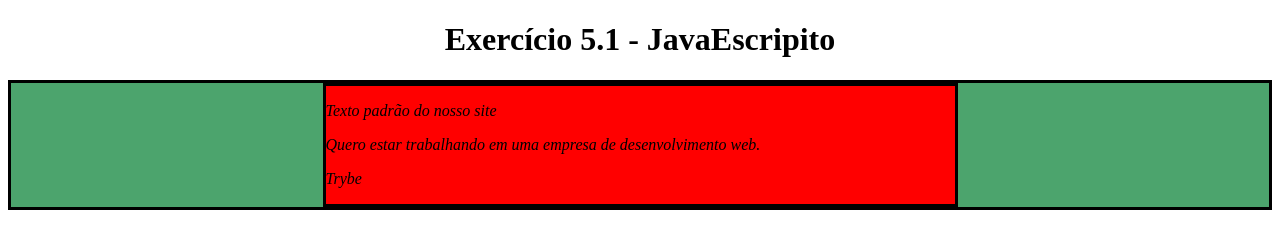
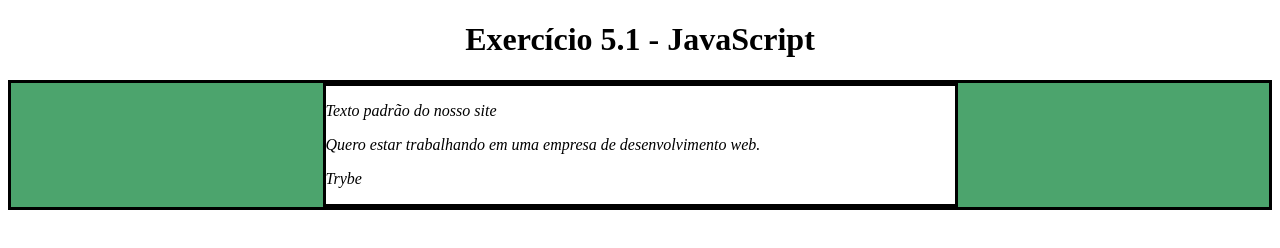
Before and after one commit to marcoPoloJr/Trybe-exercicios, a plain HTML site: page fundamentos/bloco-5-javascript-dom-eventos-e-web-storage/dia-1-javascript-dom-e-seletores/HTML.html in a window 1280 px wide. Drawn offline with Linux system fonts and the light colour scheme.

Commit message:
alterar tag <h1>

```diff
--- a/fundamentos/bloco-5-javascript-dom-eventos-e-web-storage/dia-1-javascript-dom-e-seletores/HTML.html
+++ b/fundamentos/bloco-5-javascript-dom-eventos-e-web-storage/dia-1-javascript-dom-e-seletores/HTML.html
@@ -42,18 +42,31 @@
       </section>
     </main>
     <script>
+        //1
         function mudarTexto(){
             let texto = document.getElementsByTagName('p')[1];
                 texto.innerText = 'Quero estar trabalhando em uma empresa de desenvolvimento web.'
         }
         mudarTexto()
 
-
+        //2
         function alteraCor(){
           let cor = document.getElementsByClassName('main-content')[0];
             cor.style.background = 'rgb(76,164,109)'
         }
         alteraCor();
+        //3
+        function alteraCorCentro(){
+            let corCentro = document.getElementsByClassName("center-content")[0];
+            corCentro.style.background = 'white'
+        }
+        alteraCorCentro( )
+        //4
+        function corrigeTexto(){
+        let tag = document.getElementsByTagName('h1')[0];
+        tag.innerText = 'Exercício 5.1 - JavaScript'
+        }
+        corrigeTexto()
         /*
         Aqui você vai modificar os elementos já existentes utilizando apenas as funções:
         - document.getElementById()
```
